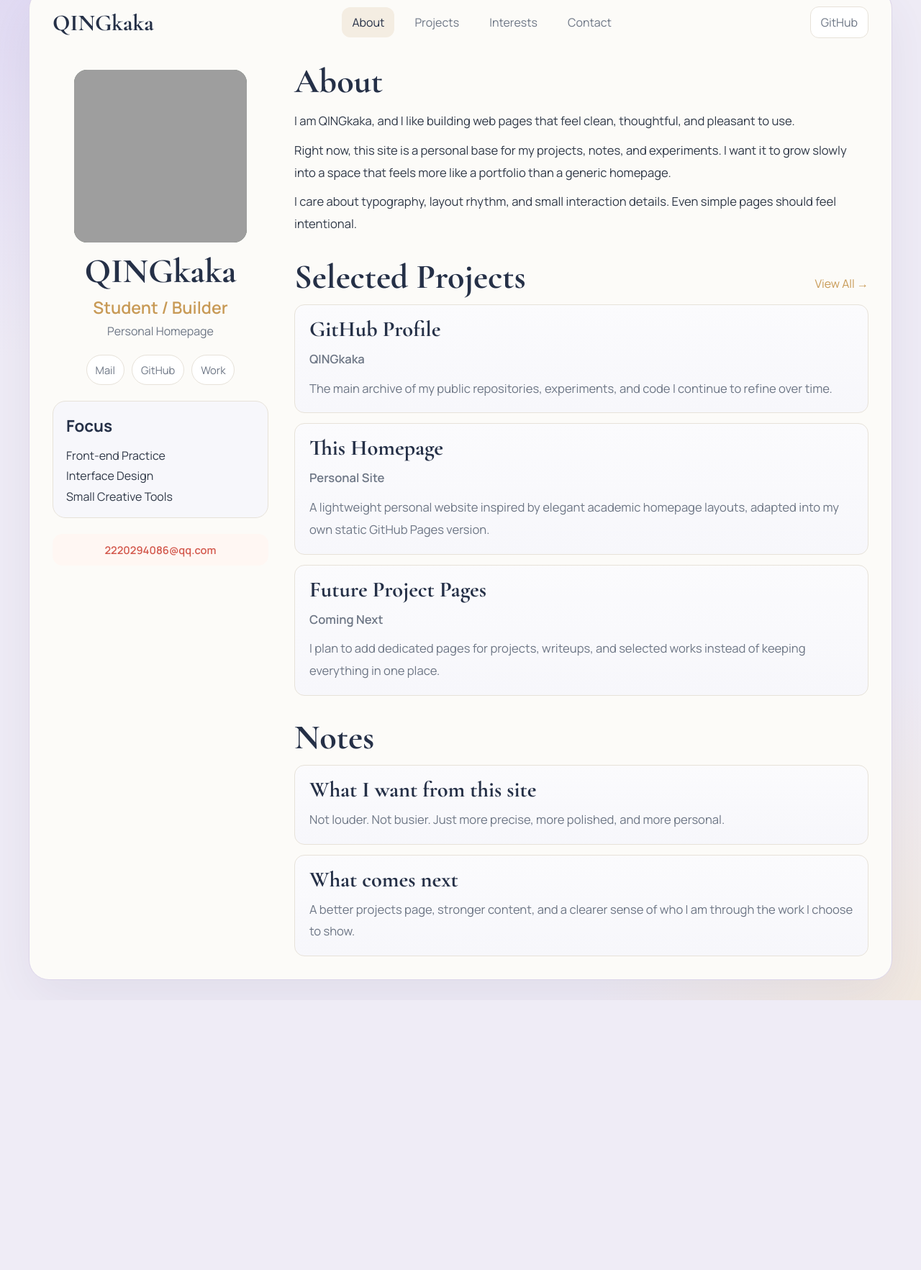
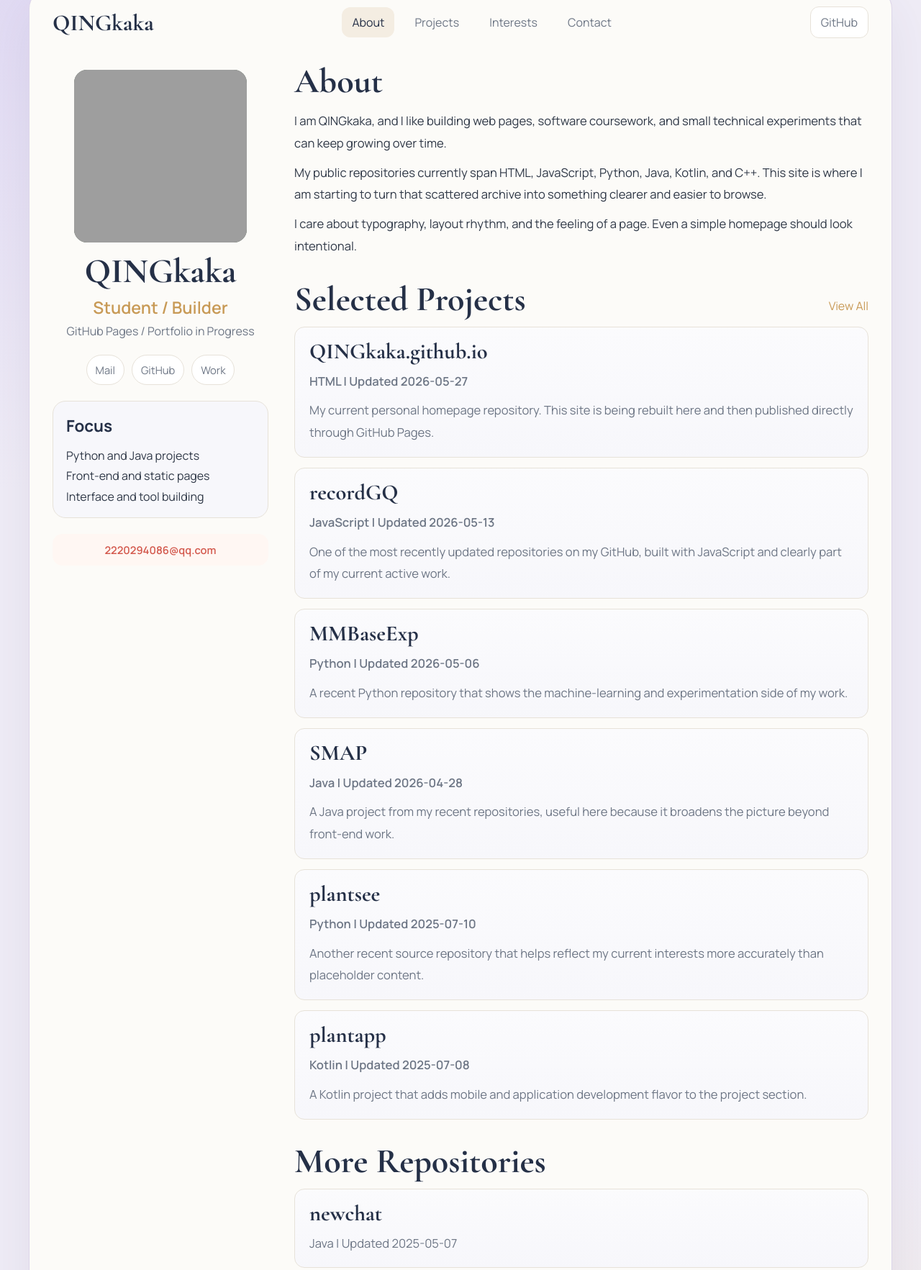
Before and after one commit to QINGkaka/QINGkaka.github.io, a plain HTML site: page index.html in a window 1280 px wide. Shown: the part 44-1809 px from the top of the page at 72% size. Before the commit the page ends 1434 px from the top, so only its background shows below. Drawn offline with nearby package versions, Linux system fonts and the light colour scheme; grey boxes are pictures that could not be loaded.

Commit message:
homepage5

```diff
--- a/index.html
+++ b/index.html
@@ -44,7 +44,7 @@
         <div class="identity">
           <h1>QINGkaka</h1>
           <p class="role">Student / Builder</p>
-          <p class="org">Personal Homepage</p>
+          <p class="org">GitHub Pages / Portfolio in Progress</p>
         </div>
 
         <div class="socials" id="contact">
@@ -56,9 +56,9 @@
         <section class="sidebar-card" id="interests">
           <h2>Focus</h2>
           <ul>
-            <li>Front-end Practice</li>
-            <li>Interface Design</li>
-            <li>Small Creative Tools</li>
+            <li>Python and Java projects</li>
+            <li>Front-end and static pages</li>
+            <li>Interface and tool building</li>
           </ul>
         </section>
 
@@ -71,72 +71,151 @@
         <section class="content-section" id="about">
           <h2>About</h2>
           <p>
-            I am QINGkaka, and I like building web pages that feel clean,
-            thoughtful, and pleasant to use.
+            I am QINGkaka, and I like building web pages, software coursework,
+            and small technical experiments that can keep growing over time.
           </p>
           <p>
-            Right now, this site is a personal base for my projects, notes,
-            and experiments. I want it to grow slowly into a space that feels
-            more like a portfolio than a generic homepage.
+            My public repositories currently span HTML, JavaScript, Python,
+            Java, Kotlin, and C++. This site is where I am starting to turn
+            that scattered archive into something clearer and easier to browse.
           </p>
           <p>
-            I care about typography, layout rhythm, and small interaction details.
-            Even simple pages should feel intentional.
+            I care about typography, layout rhythm, and the feeling of a page.
+            Even a simple homepage should look intentional.
           </p>
         </section>
 
         <section class="content-section" id="projects">
           <div class="section-row">
             <h2>Selected Projects</h2>
-            <a href="https://github.com/QINGkaka" target="_blank" rel="noreferrer">View All →</a>
+            <a href="https://github.com/QINGkaka" target="_blank" rel="noreferrer">View All</a>
           </div>
 
           <article class="project-card">
-            <h3>GitHub Profile</h3>
-            <p class="project-meta">QINGkaka</p>
+            <h3>
+              <a href="https://github.com/QINGkaka/QINGkaka.github.io" target="_blank" rel="noreferrer">
+                QINGkaka.github.io
+              </a>
+            </h3>
+            <p class="project-meta">HTML | Updated 2026-05-27</p>
             <p>
-              The main archive of my public repositories, experiments,
-              and code I continue to refine over time.
+              My current personal homepage repository. This site is being rebuilt
+              here and then published directly through GitHub Pages.
             </p>
           </article>
 
           <article class="project-card">
-            <h3>This Homepage</h3>
-            <p class="project-meta">Personal Site</p>
+            <h3>
+              <a href="https://github.com/QINGkaka/recordGQ" target="_blank" rel="noreferrer">
+                recordGQ
+              </a>
+            </h3>
+            <p class="project-meta">JavaScript | Updated 2026-05-13</p>
             <p>
-              A lightweight personal website inspired by elegant academic
-              homepage layouts, adapted into my own static GitHub Pages version.
+              One of the most recently updated repositories on my GitHub,
+              built with JavaScript and clearly part of my current active work.
             </p>
           </article>
 
           <article class="project-card">
-            <h3>Future Project Pages</h3>
-            <p class="project-meta">Coming Next</p>
+            <h3>
+              <a href="https://github.com/QINGkaka/MMBaseExp" target="_blank" rel="noreferrer">
+                MMBaseExp
+              </a>
+            </h3>
+            <p class="project-meta">Python | Updated 2026-05-06</p>
             <p>
-              I plan to add dedicated pages for projects, writeups,
-              and selected works instead of keeping everything in one place.
+              A recent Python repository that shows the machine-learning and
+              experimentation side of my work.
+            </p>
+          </article>
+
+          <article class="project-card">
+            <h3>
+              <a href="https://github.com/QINGkaka/SMAP" target="_blank" rel="noreferrer">
+                SMAP
+              </a>
+            </h3>
+            <p class="project-meta">Java | Updated 2026-04-28</p>
+            <p>
+              A Java project from my recent repositories, useful here because
+              it broadens the picture beyond front-end work.
+            </p>
+          </article>
+
+          <article class="project-card">
+            <h3>
+              <a href="https://github.com/QINGkaka/plantsee" target="_blank" rel="noreferrer">
+                plantsee
+              </a>
+            </h3>
+            <p class="project-meta">Python | Updated 2025-07-10</p>
+            <p>
+              Another recent source repository that helps reflect my current
+              interests more accurately than placeholder content.
+            </p>
+          </article>
+
+          <article class="project-card">
+            <h3>
+              <a href="https://github.com/QINGkaka/plantapp" target="_blank" rel="noreferrer">
+                plantapp
+              </a>
+            </h3>
+            <p class="project-meta">Kotlin | Updated 2025-07-08</p>
+            <p>
+              A Kotlin project that adds mobile and application development
+              flavor to the project section.
             </p>
           </article>
         </section>
 
         <section class="content-section">
           <div class="section-row">
-            <h2>Notes</h2>
+            <h2>More Repositories</h2>
           </div>
 
           <article class="note-block">
-            <h3>What I want from this site</h3>
+            <h3>
+              <a href="https://github.com/QINGkaka/newchat" target="_blank" rel="noreferrer">
+                newchat
+              </a>
+            </h3>
             <p>
-              Not louder. Not busier. Just more precise, more polished,
-              and more personal.
+              Java | Updated 2025-05-07
             </p>
           </article>
 
           <article class="note-block">
-            <h3>What comes next</h3>
+            <h3>
+              <a href="https://github.com/QINGkaka/NIO-CHATROOM" target="_blank" rel="noreferrer">
+                NIO-CHATROOM
+              </a>
+            </h3>
             <p>
-              A better projects page, stronger content, and a clearer sense
-              of who I am through the work I choose to show.
+              Java | Updated 2025-05-04
+            </p>
+          </article>
+
+          <article class="note-block">
+            <h3>
+              <a href="https://github.com/QINGkaka/GeShiTa" target="_blank" rel="noreferrer">
+                GeShiTa
+              </a>
+            </h3>
+            <p>
+              Orientation platform development | Updated 2024-02-05
+            </p>
+          </article>
+
+          <article class="note-block">
+            <h3>
+              <a href="https://github.com/QINGkaka/8209230301guoqing" target="_blank" rel="noreferrer">
+                8209230301guoqing
+              </a>
+            </h3>
+            <p>
+              C++ | submit C++ assignment | Updated 2023-11-16
             </p>
           </article>
         </section>
```
